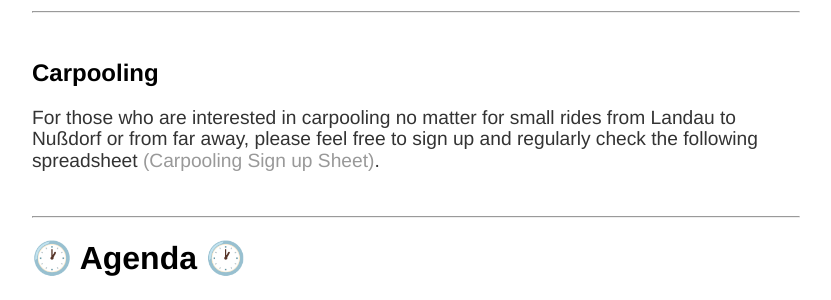
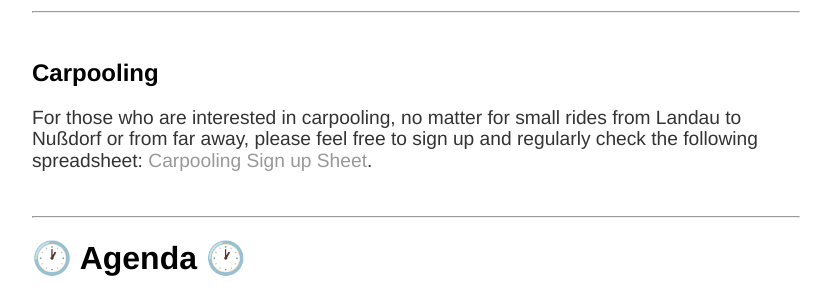
Before and after one commit to twambsganss/twambsganss.github.io, a Jekyll site: the page built from index.html, in a window 1280 px wide and 900 px high, scrolled down 1724 px. Shown: the part 153-453 px from the top of the window, without its empty margins (224-1055 px from the left). Built offline with Jekyll 4.4.1, drawn with Linux system fonts in a browser that asks for light colours.

```diff
--- a/index.html
+++ b/index.html
@@ -42,7 +42,7 @@ title: 2023 Jin-Ah & Thiemo
 
 <h2> Carpooling </h2>
 
-  <p> For those who are interested in carpooling no matter for small rides from Landau to Nußdorf or from far away, please feel free to sign up and regularly check the following spreadsheet <a href="https://docs.google.com/spreadsheets/d/1NHWEei0p4Mftqzsc6xcemzH_7k-X4eQTifE-_0GusJQ/edit?usp=sharing"> (Carpooling Sign up Sheet)</a>. </p>
+  <p> For those who are interested in carpooling, no matter for small rides from Landau to Nußdorf or from far away, please feel free to sign up and regularly check the following spreadsheet: <a href="https://docs.google.com/spreadsheets/d/1NHWEei0p4Mftqzsc6xcemzH_7k-X4eQTifE-_0GusJQ/edit?usp=sharing"> Carpooling Sign up Sheet</a>. </p>
 
 </br>
  <hr>
```
